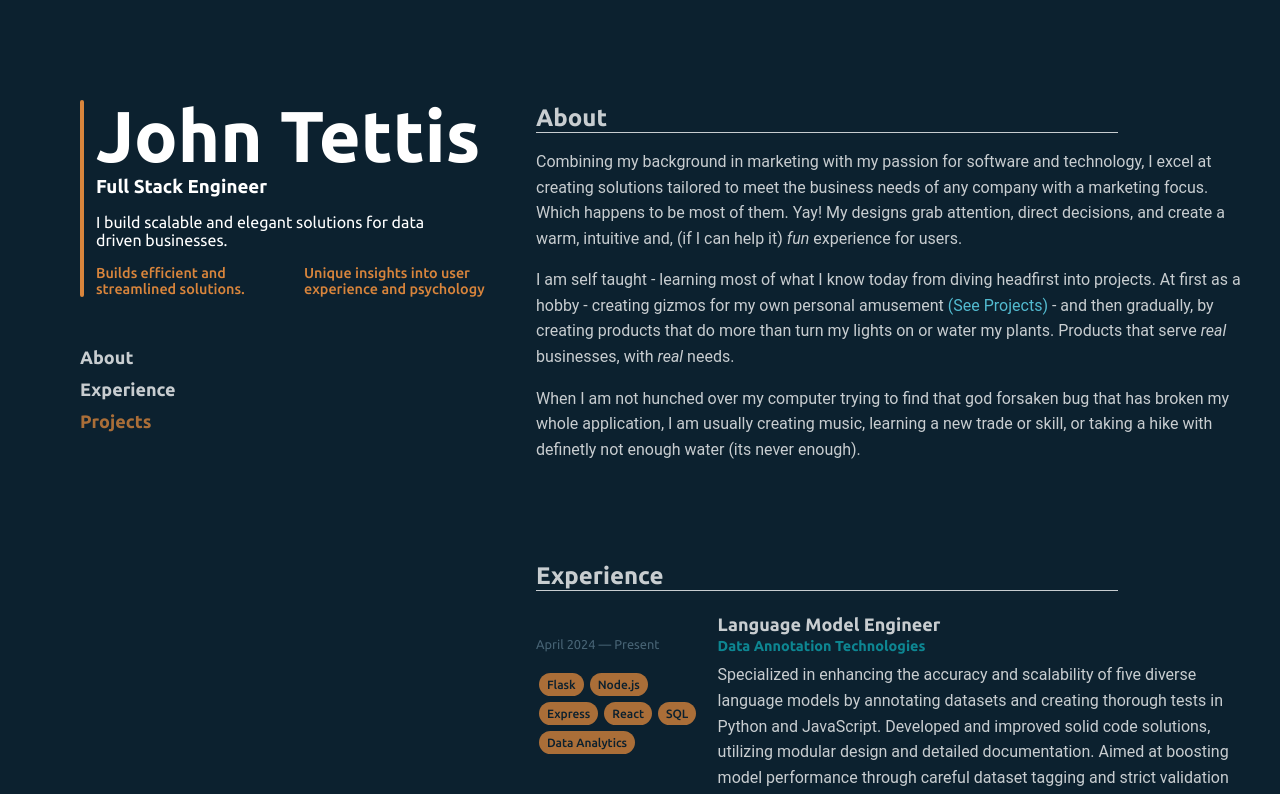
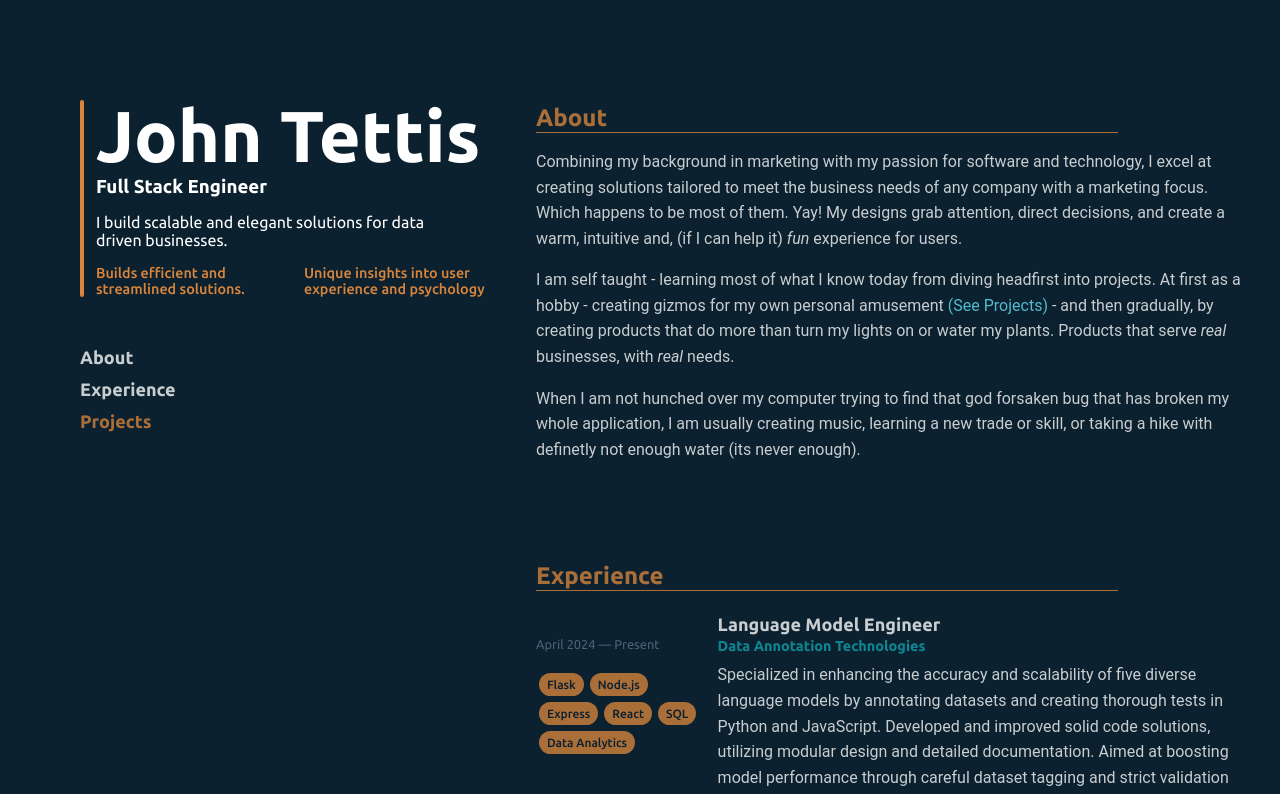
Before and after one commit to john-tettis/portfolio-updated, a React (Create React App) app: page / in a window 1280 px wide. Shown: the top 794 px of the page. Built offline with nearby package versions, Linux system fonts and the light colour scheme.

Commit message:
color change

```diff
--- a/src/styles/SectionHeader.css
+++ b/src/styles/SectionHeader.css
@@ -1,6 +1,8 @@
+@import url('./Utils/Color.css');
 .section-header{
     margin-left:1rem;
     margin-bottom:0rem;
+    color: var(--color-3);
 }
 
 .section-header::after {
@@ -8,6 +10,6 @@
     display: block;
     width: 80%;
     height: 1px;
-    background-color: white;
+    background-color: var(--color-3);
     margin-bottom: 10px;
   }
```
